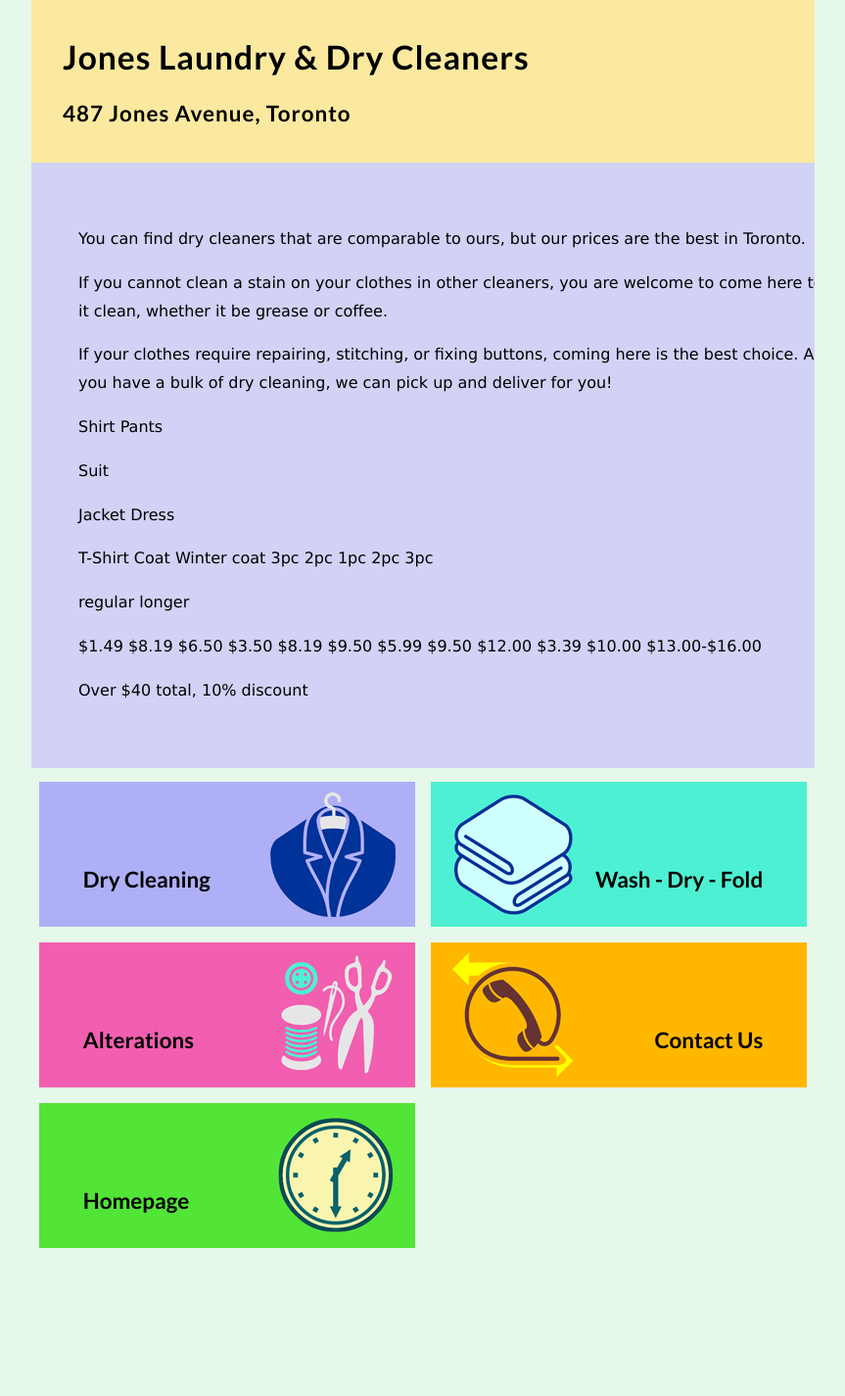
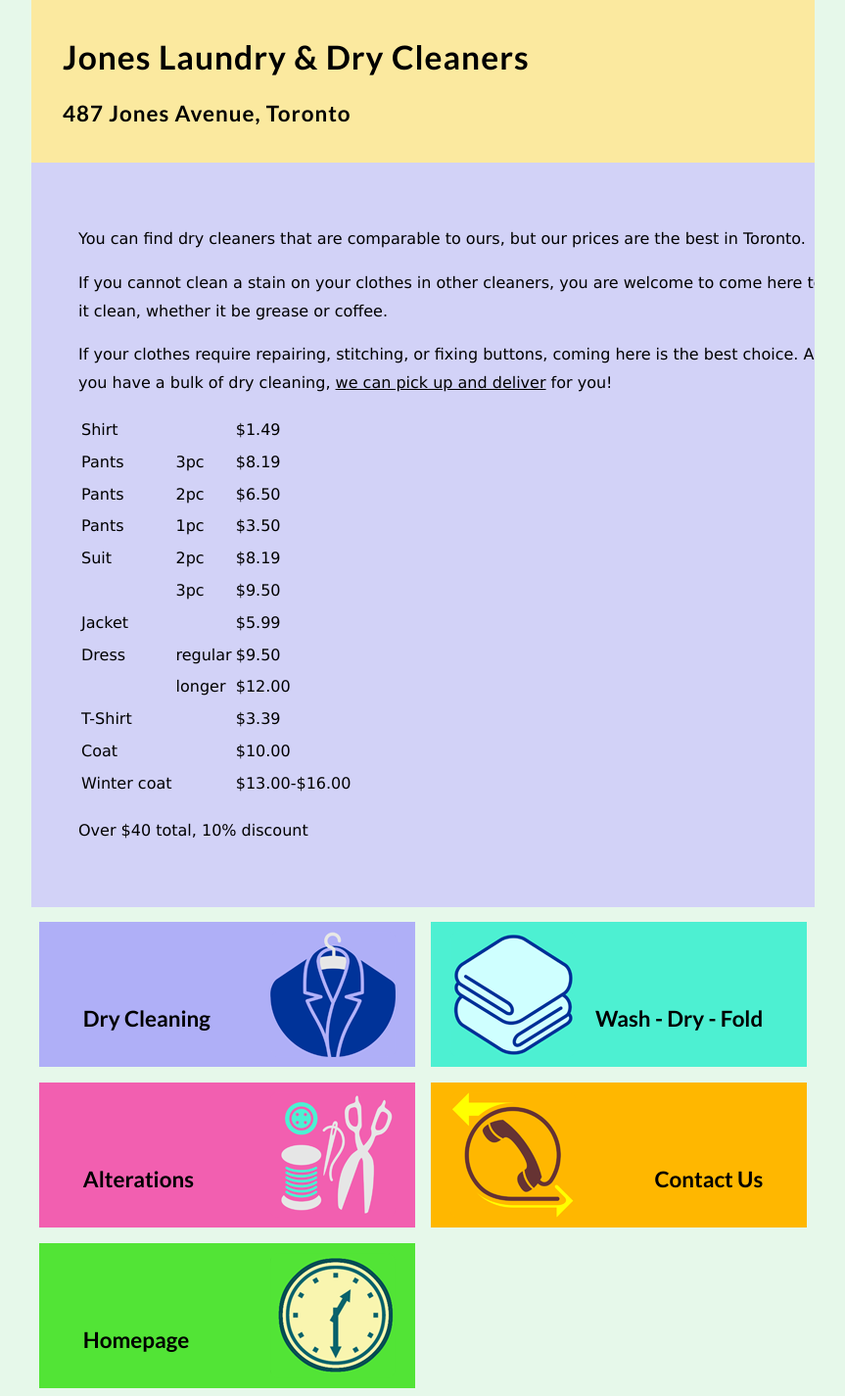
Before and after one commit to joneslaundrydryclean/joneslaundrydryclean.github.io, a Jekyll site: the page built from DryCleaning.md, in a window 1280 px wide. Shown: the whole page at 98% size, without its empty margins (208-1071 px from the left). Built offline with Jekyll 4.4.1, drawn with Linux system fonts in a browser that asks for light colours; before the commit the page ends 1282 px from its top, so only the background shows below that.

Commit message:
updates content

```diff
--- a/DryCleaning.md
+++ b/DryCleaning.md
@@ -10,42 +10,141 @@ You can find dry cleaners that are comparable to ours, but our prices are the be
 If you cannot clean a stain on your clothes in other cleaners, you are welcome to come here to get it clean, whether it be grease or coffee.
 
 If your clothes require repairing, stitching, or fixing buttons, coming here is the best choice.
-Also, if you have a bulk of dry cleaning, we can pick up and deliver for you!
+Also, if you have a bulk of dry cleaning, [we can pick up and deliver](WashDryFold) for you!
 
-Shirt
-Pants
+<table>
+	<tr>
+		<td>
+		Shirt
+		</td>
+		<td>
 
+		</td>
+		<td>
+		$1.49
+		</td>
+	</tr>
+	<tr>
+		<td>
+		Pants
+		</td>
+		<td>
+		3pc
+		</td>
+		<td>
+		$8.19
+		</td>
+	</tr>
+	<tr>
+		<td>
+		Pants
+		</td>
+		<td>
+		2pc
+		</td>
+		<td>
+		$6.50
+		</td>
+	</tr>
+	<tr>
+		<td>
+		Pants
+		</td>
+		<td>
+		1pc
+		</td>
+		<td>
+		$3.50
+		</td>
+	</tr>
+	<tr>
+		<td>
+		Suit
+		</td>
+		<td>
+		2pc
+		</td>
+		<td>
+		$8.19
+		</td>
+	</tr>
+	<tr>
+		<td>
 
-Suit
+		</td>
+		<td>
+		3pc
+		</td>
+		<td>
+		$9.50
+		</td>
+	</tr>
+	<tr>
+		<td>
+		Jacket
+		</td>
+		<td>
 
-Jacket
-Dress
+		</td>
+		<td>
+		$5.99
+		</td>
+	</tr>
+	<tr>
+		<td>
+		Dress
+		</td>
+		<td>
+		regular
+		</td>
+		<td>
+		$9.50
+		</td>
+	</tr>
+	<tr>
+		<td>
 
-T-Shirt
-Coat
-Winter coat
-3pc
-2pc
-1pc
-2pc
-3pc
+		</td>
+		<td>
+		longer
+		</td>
+		<td>
+		$12.00
+		</td>
+	</tr>
+	<tr>
+		<td>
+		T-Shirt
+		</td>
+		<td>
 
-regular
-longer
+		</td>
+		<td>
+		$3.39
+		</td>
+	</tr>
+	<tr>
+		<td>
+		Coat
+		</td>
+		<td>
 
+		</td>
+		<td>
+		$10.00
+		</td>
+	</tr>
+	<tr>
+		<td>
+		Winter coat
+		</td>
+		<td>
 
-
-$1.49
-$8.19
-$6.50
-$3.50
-$8.19
-$9.50
-$5.99
-$9.50
-$12.00
-$3.39
-$10.00
-$13.00-$16.00
+		</td>
+		<td>
+		$13.00-$16.00
+		</td>
+	</tr>
+</table>
 
 Over $40 total, 10% discount
```
